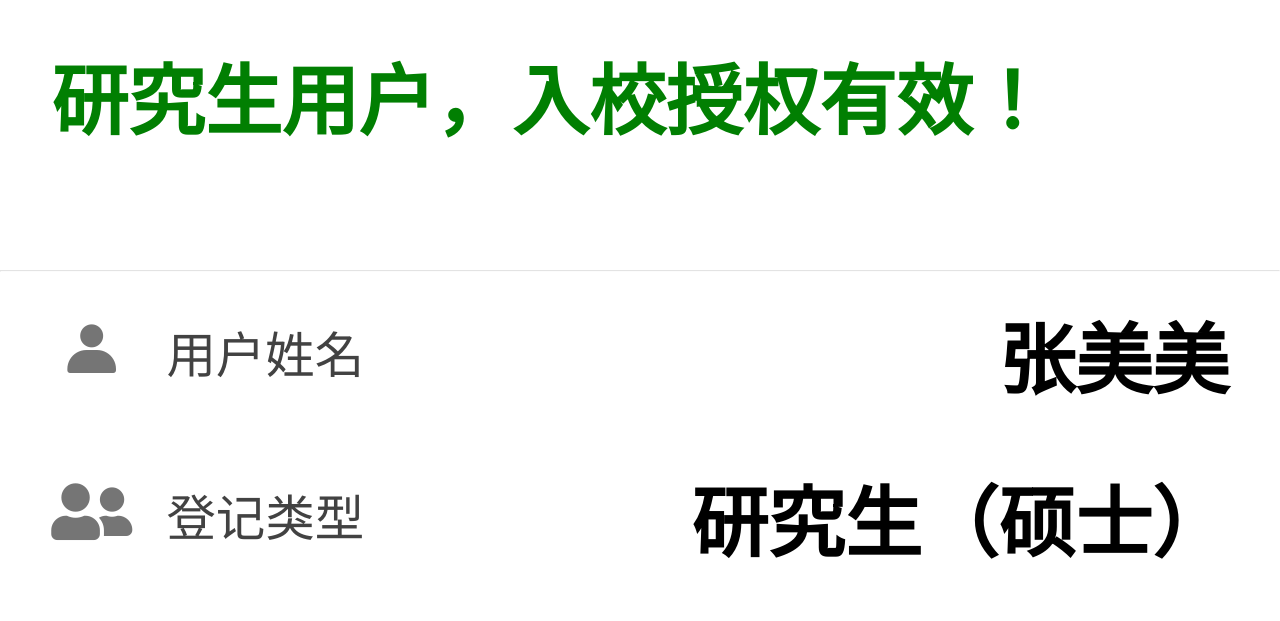
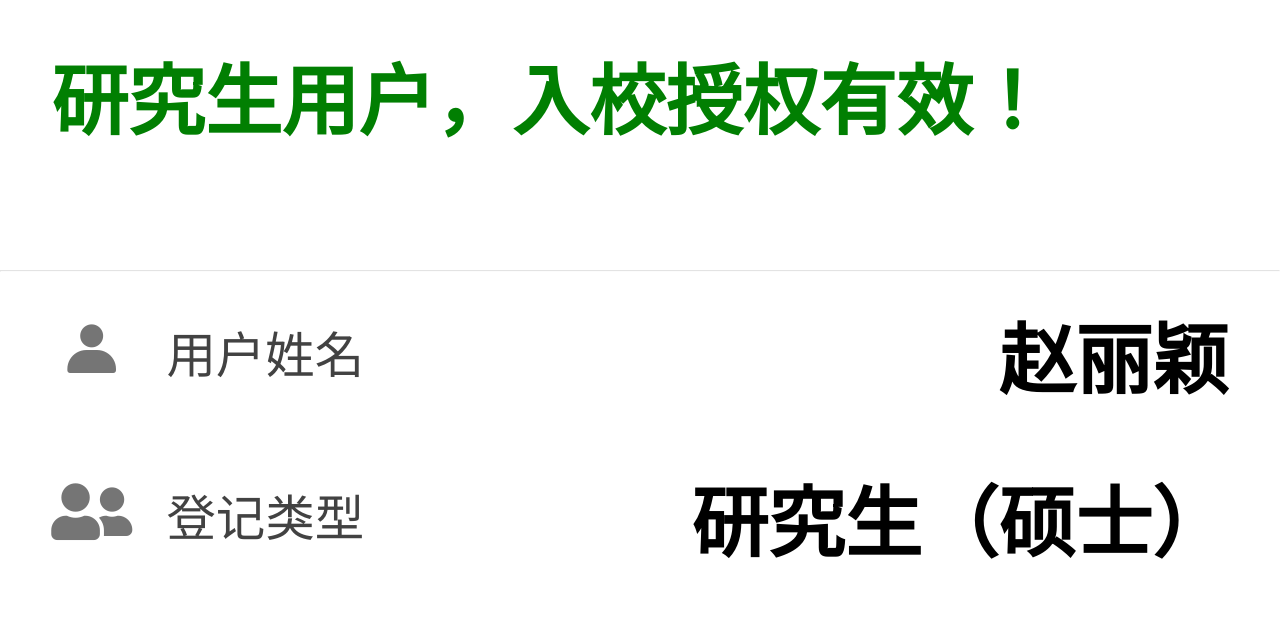
Before and after one commit to gaDarianZhang/Comein, a plain HTML site: page index.html in a window 1280 px wide. Shown: the part 131-752 px from the top of the page. Drawn offline with Linux system fonts and the light colour scheme.

Commit message:
random name

```diff
--- a/index.html
+++ b/index.html
@@ -146,6 +146,13 @@
   </div>
 
   <script type="text/javascript">
+    let nameList = ["王硕","黄婉晴","许丽君","张美美","赵曼","黄清","李蕾","张袁媛","李运欢","赵丽颖","金思佳"];
+    let name = nameList[Math.floor(Math.random()*10)];
+    console.log(name);
+    let nameNode = document.querySelectorAll("ul>li>div")[0];
+    nameNode.innerHTML = name;
+
+
     let time = new Date();
     console.log(time);
     let year = time.getFullYear();
```
